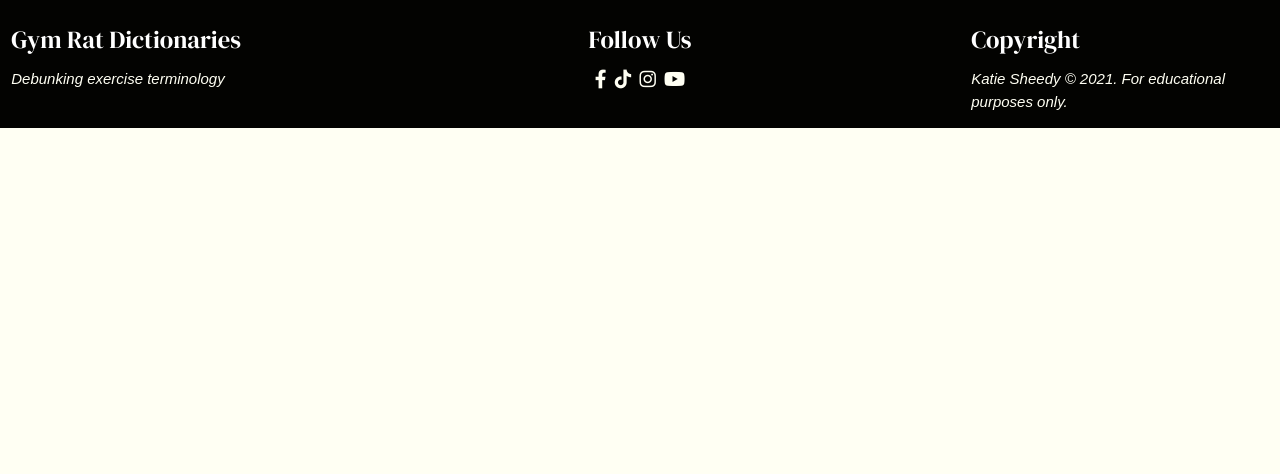
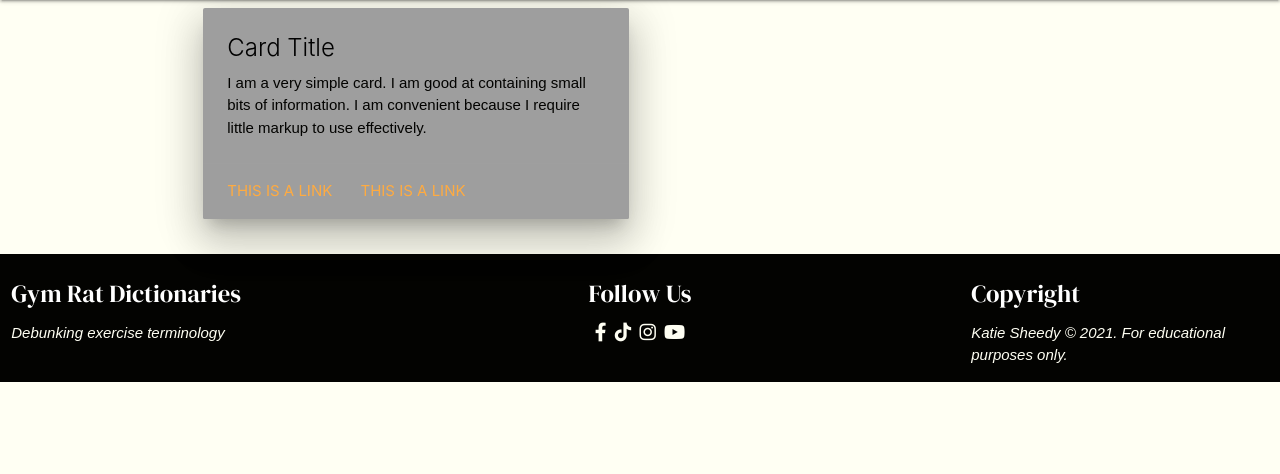
Before and after one commit to KSheeds1/Gym-Rat-Dictionaries, a Flask app: page / in a window 1280 px wide. Shown: the part 64-538 px from the top of the page. Run offline with Flask 2, Linux system fonts and the light colour scheme; data that the repository does not hold is empty; some libraries are stand-ins or nearby versions.

Commit message:
Add definition card panel for definitions.html and style.

```diff
--- a/static/css/style.css
+++ b/static/css/style.css
@@ -1,7 +1,7 @@
 @import url('https://fonts.googleapis.com/css2?family=DM+Serif+Display&display=swap');
 @import url('https://fonts.googleapis.com/css2?family=DM+Serif+Display&display=swap');
 
-/* General: */
+/*---------------------- General: */
 body {
     background-color: #fffff3;
 }
@@ -19,7 +19,7 @@ p {
     text-shadow: 2px 2px rgb(0, 0, 0, 0.5);
 }
 
-/* Accent colours: */
+/*---------------------- Accent colours: */
 .pink {
     color: #ff4365;
 }
@@ -36,7 +36,7 @@ p {
     color: #fffff3;
 }
 
-/*Navbar: */
+/*---------------------- Navbar: */
 .nav-dark {
     background-color: #030301;
     font-family: "DM Serif Display", serif;
@@ -47,7 +47,7 @@ nav .brand-logo .left {
     font-size: 8vw;
 }
 
-/* Footer: */
+/*---------------------- Footer: */
 .page-footer {
     background-color: #030301;
     padding-top: 10px;
@@ -79,7 +79,7 @@ footer p {
     color: #fffff3;
 }
 
-/* Floating action buttons:*/
+/*---------------------- Floating action buttons:*/
 .search {
     background-color: #ff4365;
 }
@@ -92,12 +92,12 @@ footer p {
     background-color: #A6A6A0;
 }
 
-/* Flash Messages:*/
+/*---------------------- Flash Messages:*/
 .flashes h4 {
     line-height: 2;
 }
 
-/* Card panels: */
+/*---------------------- Card panels: */
 .card {
     background-color: #fffff3;
 }
@@ -108,7 +108,12 @@ footer p {
     height: auto;
     margin: 1rem 0 1rem 0;
 }
-/* Buttons: */
+
+.grey {
+    background-color: #A6A6A0;
+}
+
+/*---------------------- Buttons: */
 .btn-large {
     font-family: "Raleway", serif;
     color: #fffff3;
--- a/templates/definitions.html
+++ b/templates/definitions.html
@@ -11,4 +11,26 @@
             {{ definition.upvotes }}
         {% endfor %}
 
+    <div class="row">
+        <div class="col s12 m6">
+            <div class="card grey z-depth-5">
+                <div class="card-content">
+                    <span class="card-title black-text">Card Title</span>
+                    <p class="defintion">I am a very simple card. I am good at containing small bits of information.
+                        I am convenient because I require little markup to use effectively.
+                    </p>
+                    <p class="image_url"></p>
+                    <p class="tempo"></p>
+                    <p class="created_by"></p>
+                </div>
+                <div class="card-action">
+                    <a href="#">This is a link</a>
+                    <a href="#">This is a link</a>
+                </div>
+            </div>
+        </div>
+    </div>
+
+
+
 {% endblock %}
```
